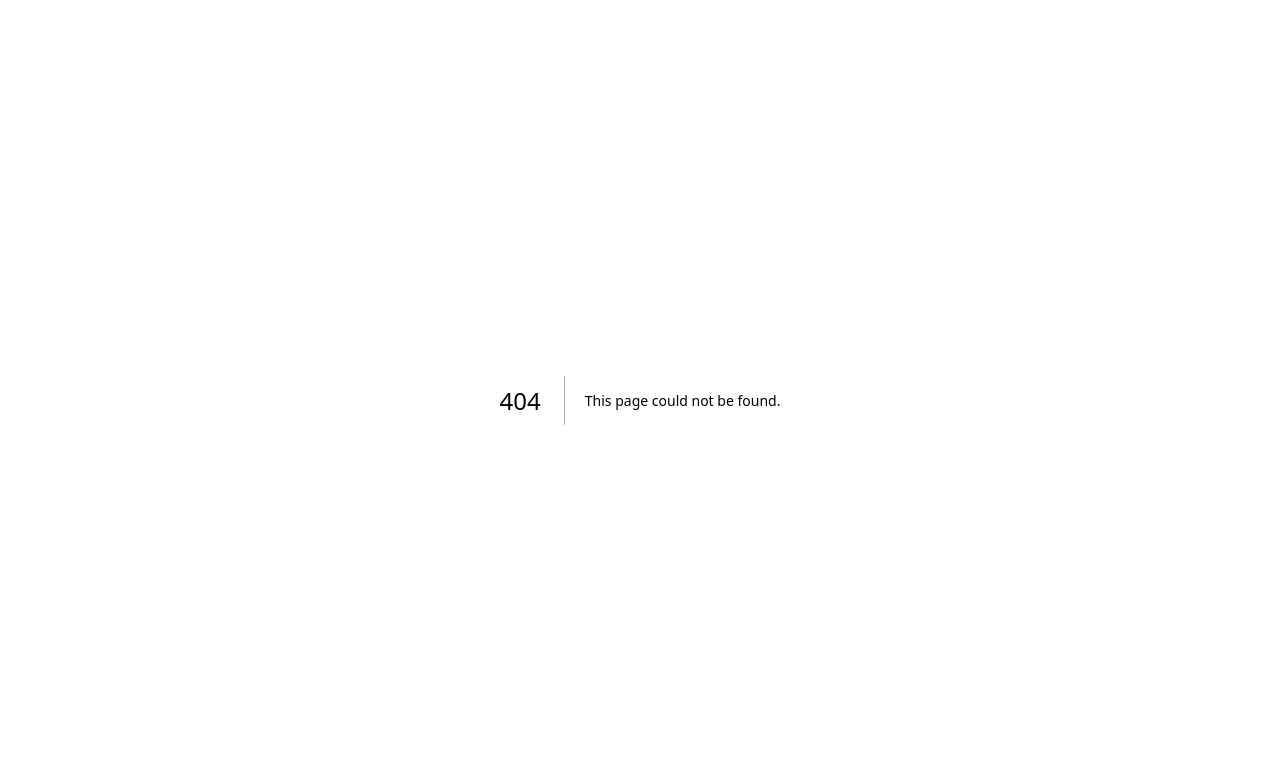
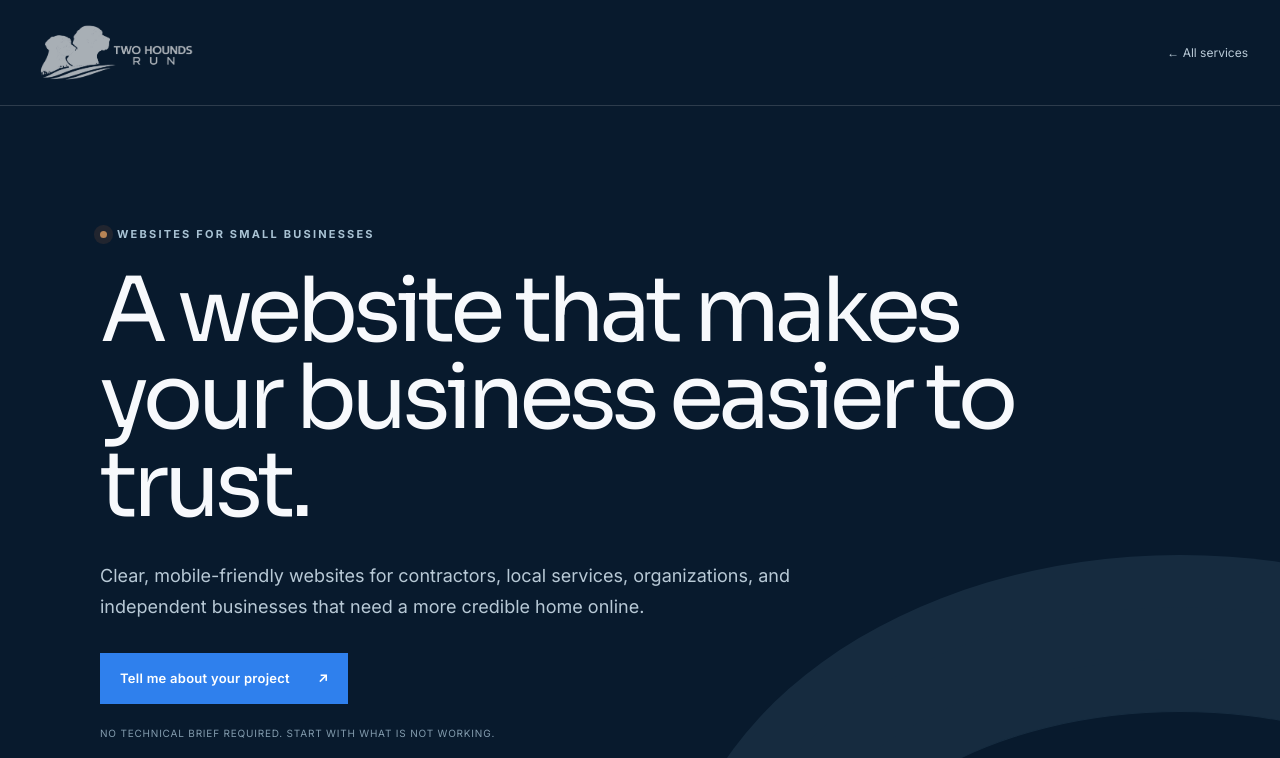
Before and after one commit to twohoundsrun/two-hounds-run, a Next.js app: page /websites in a window 1280 px wide. Before the commit this address had no page. Shown: the top 758 px of the page. Built offline with nearby package versions, Linux system fonts and the light colour scheme.

Commit message:
add dedicated service page

```diff
--- /dev/null
+++ b/app/websites/page.tsx
@@ -0,0 +1,21 @@
+import type { Metadata } from "next";
+import ServicePage from "../components/service-page";
+
+export const metadata: Metadata = {
+  title: "Small-Business Websites | Two Hounds Run",
+  description: "Clear, mobile-friendly websites for local businesses, contractors, services, and organizations.",
+};
+
+export default function WebsitesPage() {
+  return <ServicePage
+    eyebrow="Websites for small businesses"
+    title="A website that makes your business easier to trust."
+    intro="Clear, mobile-friendly websites for contractors, local services, organizations, and independent businesses that need a more credible home online."
+    audience="Businesses doing good work whose current website is outdated, unclear, difficult to update—or missing entirely."
+    problems={["Customers cannot quickly understand what you do or where you serve.", "The site looks dated or works poorly on phones.", "Important calls, quote requests, or inquiries are getting lost.", "You depend entirely on social media or a generic directory listing."]}
+    deliverables={[{ title: "Service website", copy: "A focused website that explains what you do, builds trust, and makes the next step obvious." }, { title: "Website refresh", copy: "A clearer structure and stronger presentation for an existing web presence that has fallen behind." }, { title: "Landing page", copy: "A single-purpose page for a service, campaign, event, or new offer." }, { title: "Ongoing improvements", copy: "Practical updates, new pages, content changes, and performance cleanup after launch." }]}
+    examples={["My business is good, but my website does not look like it.", "Customers keep calling with questions the website should answer.", "I need something professional without a huge agency process.", "Our current site is hard to use on a phone."]}
+    faqs={[{ question: "Do I need finished copy and photos?", answer: "No. Existing notes, service lists, rough ideas, and usable photos are enough to begin organizing the right message." }, { question: "Can you work with an existing site?", answer: "Yes. The first step is deciding whether a focused refresh or a cleaner rebuild makes more sense." }, { question: "How much does a website cost?", answer: "Scope depends on the number of pages, content needs, integrations, and launch support. We define the useful version first, then price that work clearly." }]}
+    subject="Small-business website project"
+  />;
+}
```
